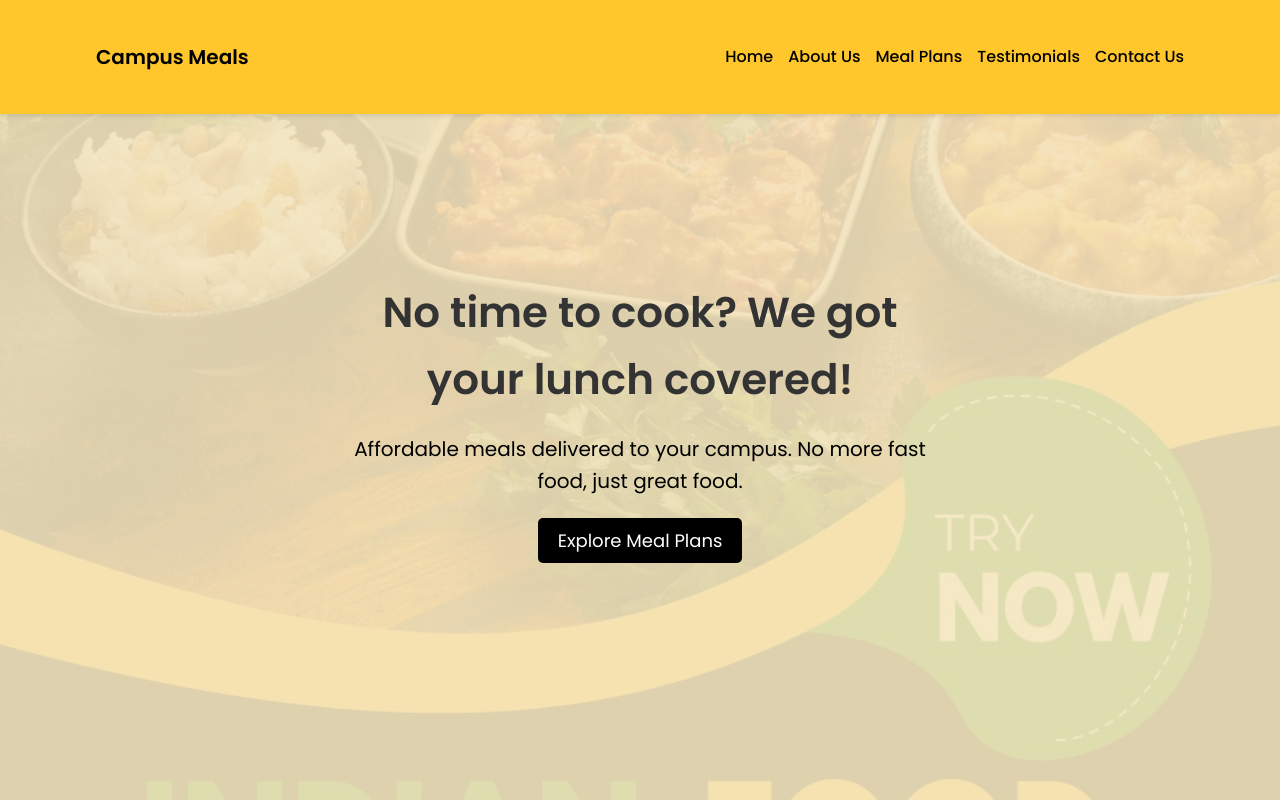
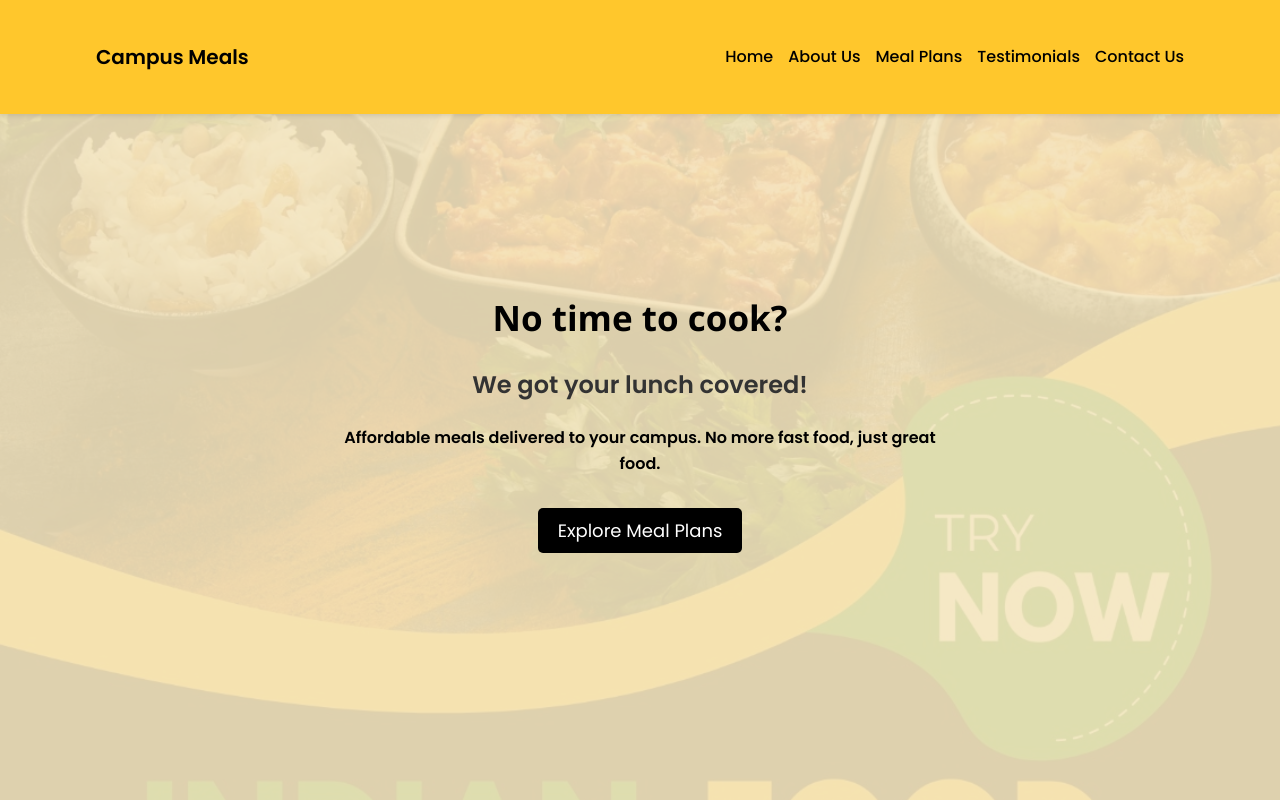
Before and after one commit to Ashrith99/Subscription, a plain HTML site: page index.html in a window 1280 px wide. Shown: the top 800 px of the page. Drawn offline with Linux system fonts and the light colour scheme.

Commit message:
third_commit

```diff
--- a/index.html
+++ b/index.html
@@ -47,9 +47,12 @@
 
     <!-- Homepage -->
     <section id="home" class="home-section">
+
         <div class="home-content">
-            <h1>No time to cook? We got your lunch covered!</h1>
-            <p>Affordable meals delivered to your campus. No more fast food, just great food.</p>
+            <!-- <h1>No time to cook?<h1> -->
+            <p>No time to cook?</p>
+            <h2>We got your lunch covered!</h2>
+            <h4>Affordable meals delivered to your campus. No more fast food, just great food.</h4>
             <a href="#meal-plans" class="btn primary-btn">Explore Meal Plans</a>
         </div>
         <!-- Adding an interactive element -->
@@ -62,6 +65,19 @@
             <h2>Why We Started</h2>
             <p>We’ve been there – rushing between classes, trying to find something quick to eat, and ending up with bland or unhealthy food options. It’s frustrating, unsatisfying, and not how we want to fuel our days. That’s why we decided to make a change, for ourselves and for every student out there. Our mission is simple: to provide you with meals that are delicious, nutritious, and easy to get. We’re partnering with a trusted local Indian restaurant to bring you meals that not only taste great but also fit within your budget. Welcome to a better way to eat on campus.</p>
             <p class="highlight">Created by students, for students.</p>
+        </div>
+    </section>
+
+    <!-- pricing -->
+    <section id="meal-planss" class="meal-plans-section">
+        <div class="container" >
+
+            <div class="menu-option">
+
+
+                <img src="Pricing.jpeg" alt="Meal Option" class="meal-image">
+            </div>
+
         </div>
     </section>
 
@@ -113,8 +129,8 @@
             <h2>We’re Here to Help</h2>
             <p>Whether you have a question, need support, or just want to learn more, our team is ready to assist you. Reach out to us anytime – we’re here for you.</p>
             <div class="contact-info">
-                <p><i class="fas fa-envelope"></i> Email: <a href="mailto:abc@gmail.com">abc@gmail.com</a></p>
-                <p><i class="fas fa-phone"></i> Phone: <a href="tel:12345">12345</a></p>
+                <p><i class="fas fa-envelope"></i> Email: <a href="mailto:afterlife668@gmail.com"></a>afterlife668@gmail.com</p>
+                <p><i class="fas fa-phone"></i> Phone: <a href="tel:+33 7 53 39 48 52">+33 7 53 39 48 52</a></p>
             </div>
         </div>
     </section>
--- a/styles.css
+++ b/styles.css
@@ -21,7 +21,7 @@ a {
     padding: 20px 0;
 }
 
-h1, h2, h3 {
+h1,h2, h3 {
     color: #333;
     margin-bottom: 10px;
 }
@@ -144,13 +144,19 @@ h1, h2, h3 {
 }
 
 .home-section .home-content h1 {
-    font-size: 42px;
+    font-size: 70px;
     margin-bottom: 20px;
 }
 
+.home-section .home-content h4 {
+    margin-bottom: 40px;
+}
+
 .home-section .home-content p {
-    font-size: 20px;
-    margin-bottom: 30px;
+    font-size: 35px;
+    margin-bottom: 20px;
+    font-weight: bolder;
+    font-family:'Segoe UI', Tahoma, Geneva, Verdana, sans-serif
 }
 
 .btn {
```
Also changed, not shown: Pricing.jpeg (added), 1 other file.
